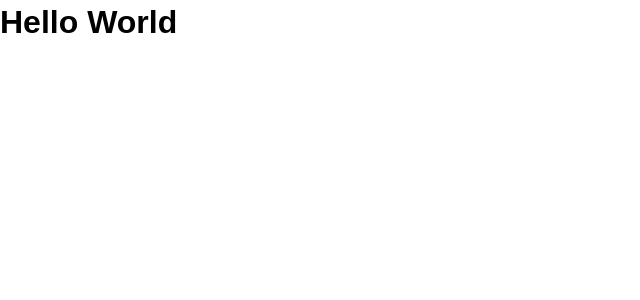
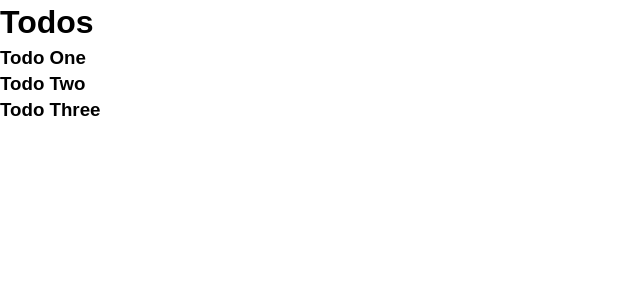
Before and after one commit to DhanushM12/Vue_TodoList, a Vue app: page / in a window 1280 px wide. Shown: the top 300 px of the page, without its empty margins (0-640 px from the left). Built offline with nearby package versions, Linux system fonts and the light colour scheme.

Commit message:
added the todos component

```diff
--- a/src/App.vue
+++ b/src/App.vue
@@ -1,16 +1,38 @@
 <template>
   <div id="app">
-    <h1>Hello World</h1>
+    <Todos v-bind:todos="todos"/>
   </div>
 </template>
 
 <script>
 
-
+import Todos from './components/Todos';
 export default {
   name: 'App',
   components: {
-  }
+    Todos
+  },
+  data() {
+    return {
+      todos: [
+        {
+          id: 1,
+          title: "Todo One",
+          completed: false
+        },
+        {
+          id: 2,
+          title: "Todo Two",
+          completed: true
+        },
+        {
+          id: 1,
+          title: "Todo Three",
+          completed: false
+        }
+      ]
+    }
+    }
 }
 </script>
 
--- /dev/null
+++ b/src/components/Todos.vue
@@ -0,0 +1,19 @@
+<template>
+    <div>
+        <h1>Todos</h1>
+        <div v-bind:key="todo.id" v-for="todo in todos">
+            <h3>{{todo.title}}</h3>
+        </div>
+    </div>
+</template>
+
+<script>
+export default {
+    name: "Todos",
+    props: ["todos"]
+}
+</script>
+
+<style scoped>
+
+</style>
```
